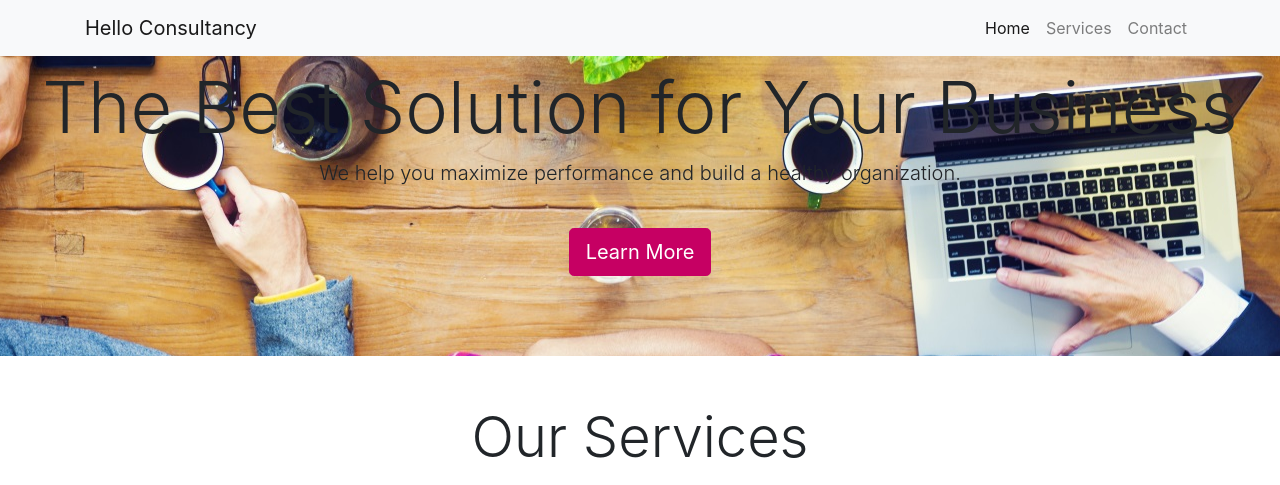
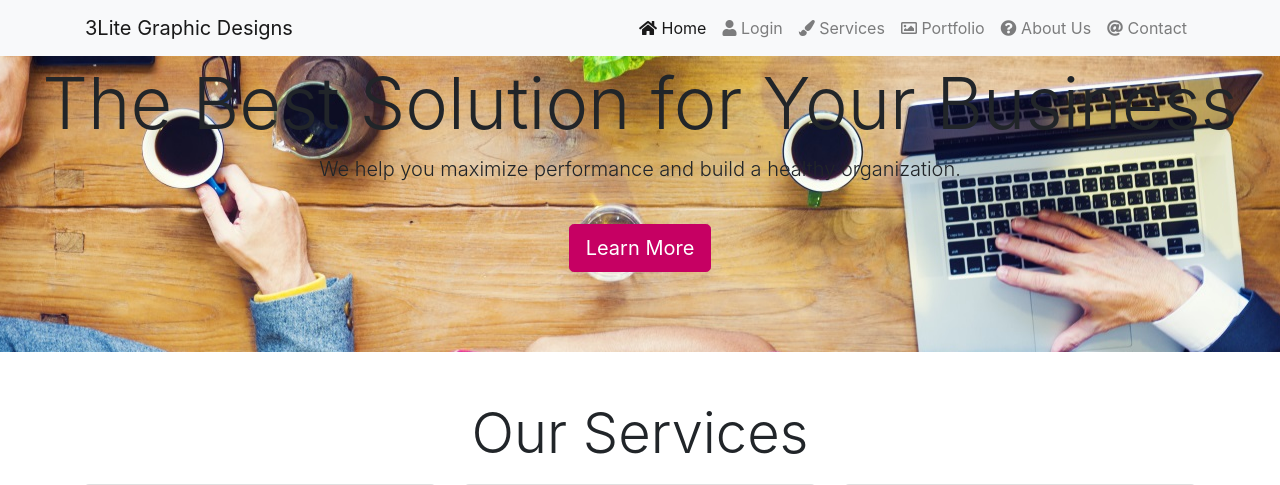
Before and after one commit to jsnbly/milestone4, a Django app: page / in a window 1280 px wide. Shown: the top 485 px of the page. Run offline with Django 3.2, Linux system fonts and the light colour scheme; some libraries are stand-ins or nearby versions.

Commit message:
Added images to threelite index.html template page index.html also added images to static folder from UX folder

```diff
--- a/threelite/static/threelite/style.css
+++ b/threelite/static/threelite/style.css
@@ -1,5 +1,6 @@
 .jumbotron {
     background: url("images/meetinglarge.jpg") no-repeat center;
+    padding-top: 60px;
 }
 .btn-primary {
     background-color: #c60063;
@@ -13,5 +14,6 @@
 }
 
 #contact {
-    background: url("contact.jpg") no-repeat center;
+    background: url("images/macgraphicdesk.jpg") no-repeat center;
+    color: #ffffff;
 }
--- a/threelite/templates/threelite/index.html
+++ b/threelite/templates/threelite/index.html
@@ -15,7 +15,7 @@
 
         <nav class="navbar navbar-expand-lg navbar-light bg-light fixed-top">
             <div class="container">
-                <a class="navbar-brand" href="#">Hello Consultancy</a>
+                <a class="navbar-brand" href="#">3Lite Graphic Designs</a>
                 <button class="navbar-toggler" type="button" data-toggle="collapse"
                 data-target="#navbarSupportedContent" aria-controls="navbarSupportedContent"
                 aria-expanded="false" aria-label="Toggle navigation">
@@ -25,15 +25,24 @@
                 <div class="collapse navbar-collapse" id="navbarSupportedContent">
                     <ul class="navbar-nav ml-auto">
                         <li class="nav-item active">
-                            <a class="nav-link" href="#">Home
+                            <a class="nav-link" href="#"><i class="fas fa-home"></i> Home
                                 <span class="sr-only">(current)</span>
                             </a>
                         </li>
                         <li class="nav-item">
-                            <a class="nav-link" href="#services">Services</a>
+                            <a class="nav-link" href="#services"><i class="fas fa-user"></i> Login</a>
                         </li>
                         <li class="nav-item">
-                            <a class="nav-link" href="#contact">Contact</a>
+                            <a class="nav-link" href="#services"><i class="fas fa-paint-brush"></i> Services</a>
+                        </li>
+                        <li class="nav-item">
+                            <a class="nav-link" href="#services"><i class="far fa-image"></i> Portfolio</a>
+                        </li>
+                        <li class="nav-item">
+                            <a class="nav-link" href="#services"><i class="fas fa-question-circle"></i> About Us</a>
+                        </li>
+                        <li class="nav-item">
+                            <a class="nav-link" href="#contact"><i class="fas fa-at"></i> Contact</a>
                         </li>
                     </ul>
                 </div>
@@ -55,7 +64,7 @@
             <div class="row text-center">
                <div class="col-md-4 mb-4">
                   <div class="card h-100">
-                     <img class="card-img-top" src="design.jpg" alt="Design">
+                     <img class="card-img-top" src="static/threelite/images/office.jpg" alt="Design">
                      <div class="card-body">
                         <h4 class="card-title">Design</h4>
                         <p class="card-text">Deliver the best user experience
@@ -69,7 +78,7 @@
 
                <div class="col-md-4 mb-4">
                   <div class="card h-100">
-                     <img class="card-img-top" src="development.jpg" alt="Development">
+                     <img class="card-img-top" src="static/threelite/images/person-smartphone-meeting.jpeg" alt="Development">
                      <div class="card-body">
                         <h4 class="card-title">Development</h4>
                            <p class="card-text">You need software that works on every device.
@@ -83,7 +92,7 @@
 
                <div class="col-md-4 mb-4">
                   <div class="card h-100">
-                     <img class="card-img-top" src="analytics.jpg" alt="Analytics">
+                     <img class="card-img-top" src="static/threelite/images/macandcoffee.jpg" alt="Analytics">
                      <div class="card-body">
                         <h4 class="card-title">Analytics</h4>
                         <p class="card-text">Consult our experts to set up proper goals and
@@ -102,14 +111,14 @@
                 <p class="lead pb-3">Send us a message and we will get back to
                 you as soon as possible.</p>
                 <a href="#" class="btn btn-primary btn-lg mb-4" role="button">Contact us</a>
-             </section>
+            </section>
     <section></section>
     </main>
 
     <!--Footer-->
     <footer class="py-3 bg-light">
         <div class="container">
-           <p class="text-center">Copyright &copy; Hello Consultancy 2019</p>
+           <p class="text-center">Copyright &copy; 3Lite Graphic Design 2019</p>
         </div>
      </footer>
 
```
Also changed, not shown: threelite/static/threelite/images/app-sample.jpg (renamed from UX/images/app-sample-768x768.jpg), threelite/static/threelite/images/design-meeting.jpg (renamed from UX/images/design-meeting.jpg), threelite/static/threelite/images/macandcoffee.jpg (renamed from UX/images/macandcoffee.jpg), threelite/static/threelite/images/macgraphicdesk.jpg (renamed from UX/images/macgraphicdesk.jpg), threelite/static/threelite/images/office.jpg (renamed from UX/images/office.jpg), threelite/static/threelite/images/person-smartphone-meeting.jpeg (renamed from UX/images/person-smartphone-meeting.jpeg).
